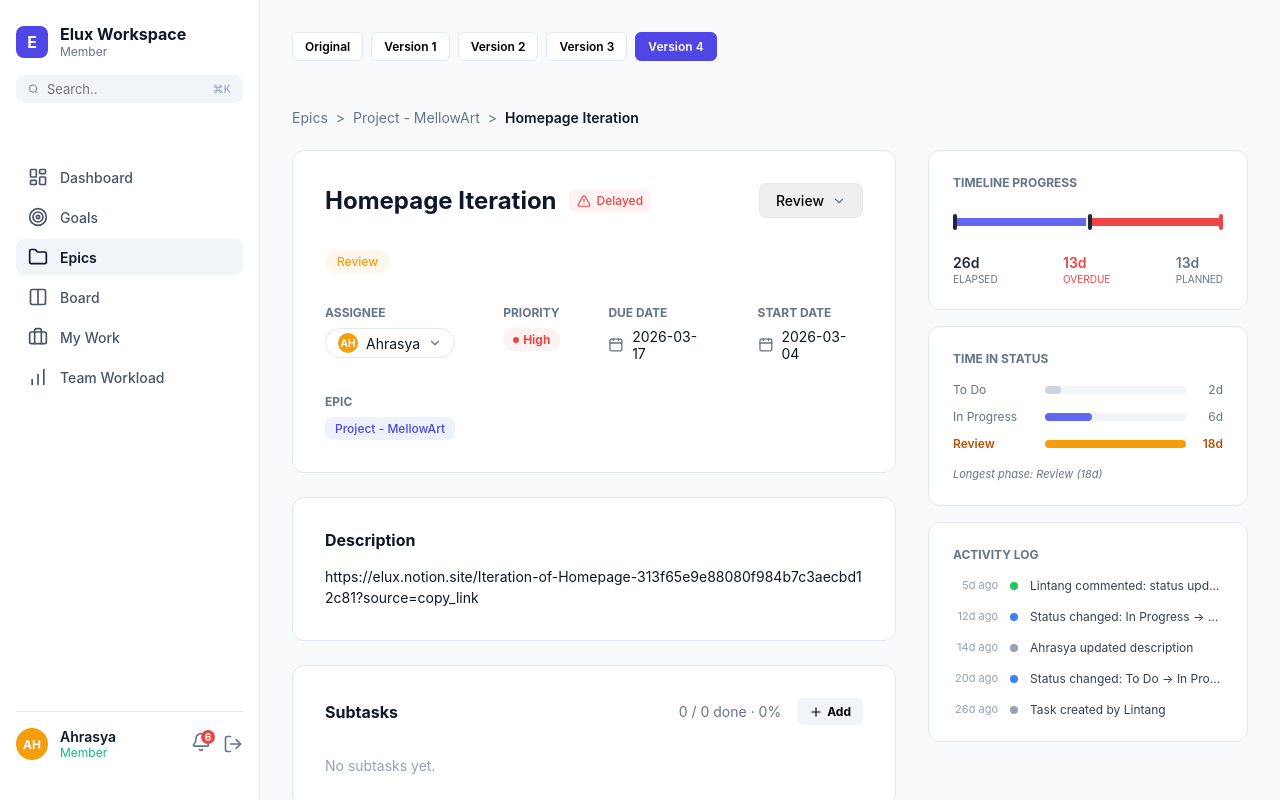
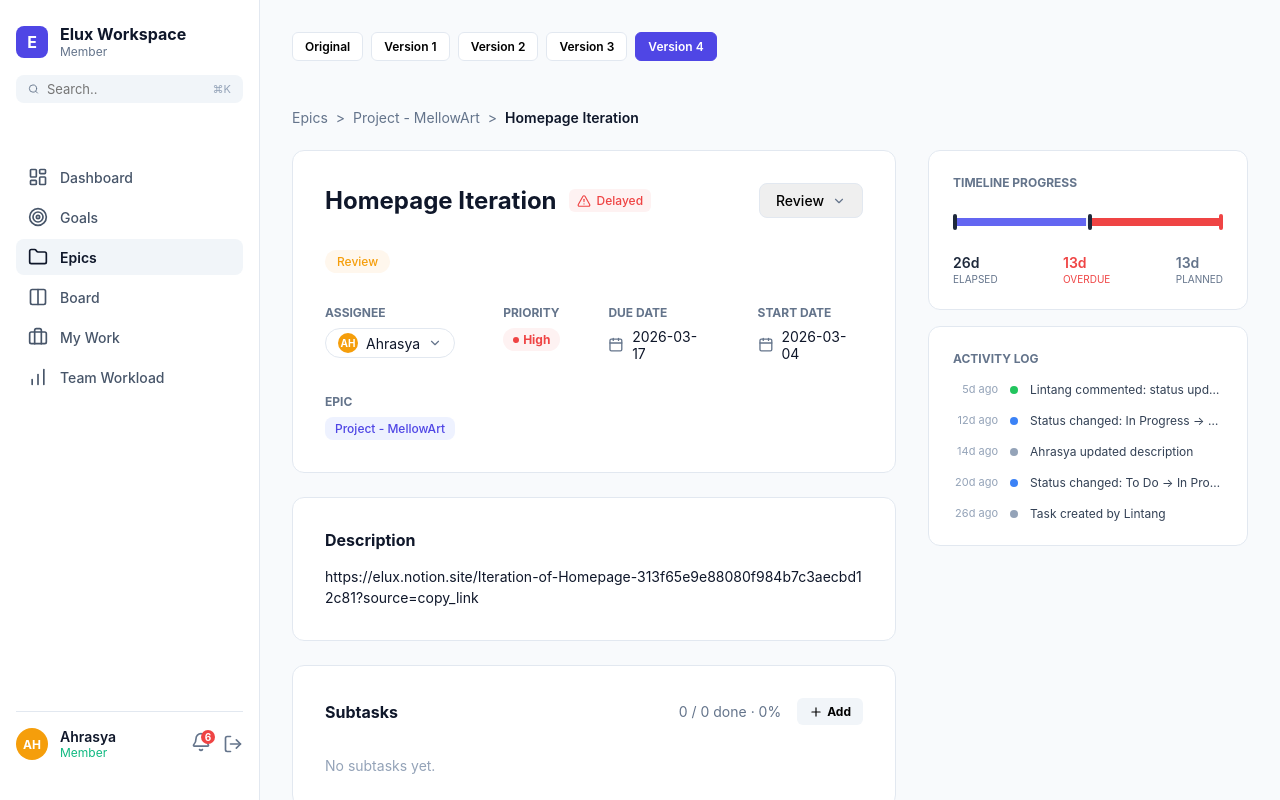
Before and after one commit to ahhrsya/eluxtop, a React (Vite) app: page / in a window 1280 px wide. Built offline with nearby package versions, Linux system fonts and the light colour scheme.

Commit message:
style: remove Time in Status card from Version 4

```diff
--- a/src/App.tsx
+++ b/src/App.tsx
@@ -262,31 +262,6 @@ function App() {
                 </div>
               )}
 
-              {/* V4 Time In Status Card */}
-              {version === 'v4' && (
-                <div className="sidebar-right" style={{ width: '100%', gap: '16px' }}>
-                  <span className="field-label">TIME IN STATUS</span>
-                  <div className="status-duration-list">
-                    <div className="status-duration-row">
-                      <span className="status-name">To Do</span>
-                      <div className="mini-bar-track"><div className="mini-bar todo" style={{ width: '11%' }}></div></div>
-                      <span className="day-count">2d</span>
-                    </div>
-                    <div className="status-duration-row">
-                      <span className="status-name">In Progress</span>
-                      <div className="mini-bar-track"><div className="mini-bar progress" style={{ width: '33%' }}></div></div>
-                      <span className="day-count">6d</span>
-                    </div>
-                    <div className="status-duration-row dominant">
-                      <span className="status-name">Review</span>
-                      <div className="mini-bar-track"><div className="mini-bar review" style={{ width: '100%' }}></div></div>
-                      <span className="day-count">18d</span>
-                    </div>
-                  </div>
-                  <span className="bottleneck-note">Longest phase: Review (18d)</span>
-                </div>
-              )}
-
               {/* V4 Activity Log Card */}
               {version === 'v4' && (
                 <div className="sidebar-right" style={{ width: '100%', gap: '16px' }}>
```
